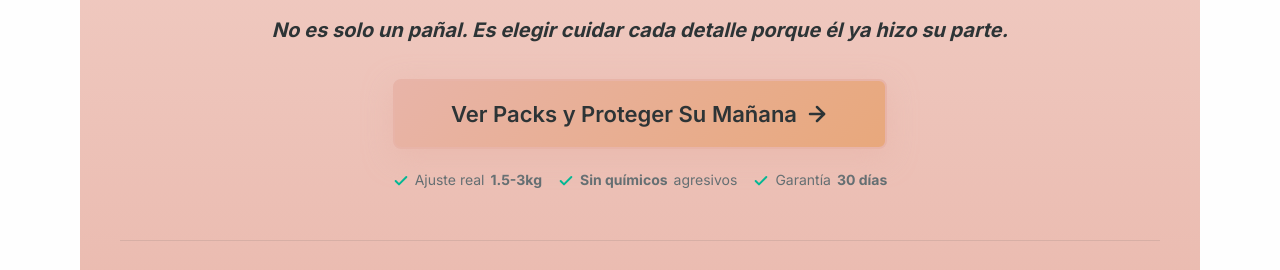
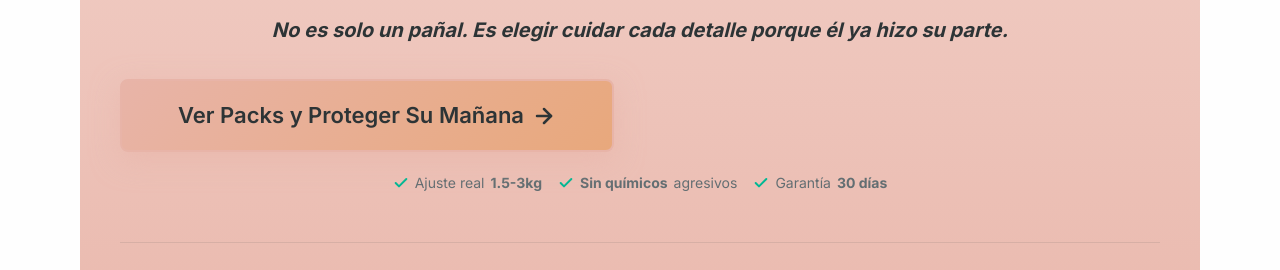
Before and after one commit to jbmegido/adznadonsbebeprematuro, a plain HTML site: page index.html in a window 1280 px wide. Shown: the part 9131-9401 px from the top of the page. Drawn offline with nearby package versions, Linux system fonts and the light colour scheme.

Commit message:
Update styles.css

```diff
--- a/styles.css
+++ b/styles.css
@@ -1776,15 +1776,36 @@ font-weight: 600;
 font-style: italic;
 margin-top: 16px;
 }
+/* MÓVIL - Botón ajustado */
 .btn-cta-final {
   background: linear-gradient(135deg, var(--primary) 0%, #E8A87C 100%);
-min-width: 100%;
-padding: 20px;
-font-size: 20px;
+  width: 100%;
+  padding: 16px 20px; /* Reducido padding vertical */
+  font-size: 16px; /* Reducido tamaño de fuente en móvil */
   margin-bottom: 20px;
   position: relative;
   overflow: hidden;
-}
+  line-height: 1.3; /* Mejor espaciado del texto */
+  min-height: auto; /* Permitir altura flexible */
+  display: flex;
+  align-items: center;
+  justify-content: center;
+  gap: 8px;
+}
+/* Texto del botón más legible */
+.btn-cta-final span {
+  display: block;
+  max-width: 100%;
+  text-align: center;
+}
+
+/* Flecha del botón */
+.btn-cta-final .btn-arrow-lg {
+  width: 20px;
+  height: 20px;
+  flex-shrink: 0;
+}
+/* Efecto hover/before mantenido */
 .btn-cta-final::before {
   content: '';
   position: absolute;
@@ -1797,6 +1818,29 @@ transition: left 0.5s;
 }
 .btn-cta-final:hover::before {
   left: 100%;
+}
+/* TABLET (768px+) - Botón más grande */
+@media (min-width: 768px) {
+  .btn-cta-final {
+    width: auto;
+    min-width: 400px;
+    padding: 20px 32px;
+    font-size: 20px;
+  }
+
+  .btn-cta-final .btn-arrow-lg {
+    width: 24px;
+    height: 24px;
+  }
+}
+
+/* DESKTOP (1200px+) - Botón óptimo */
+@media (min-width: 1200px) {
+  .btn-cta-final {
+    min-width: 500px;
+    padding: 22px 56px;
+    font-size: 22px;
+  }
 }
 @keyframes pulse-cta {
 0%, 100% {
```
Lines whose indentation alone changed are shown as unchanged.
